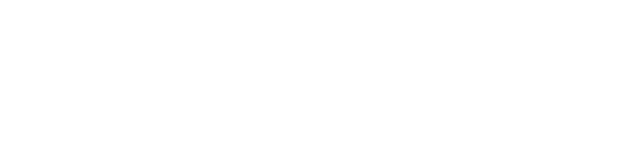
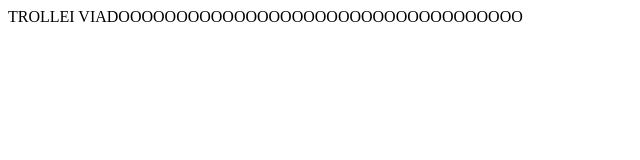
Before and after one commit to MoustaDonuts/MoustaDonuts.github.io, a plain HTML site: page index.html in a window 1280 px wide. Shown: the whole page, without its empty margins (0-640 px from the left). Drawn offline with Linux system fonts and the light colour scheme.

Commit message:
Update index.html

```diff
--- a/index.html
+++ b/index.html
@@ -88,7 +88,7 @@
 
 <div comp="wysiwyg.viewer.components.WixAds" skin="wysiwyg.viewer.skins.wixadsskins.WixAdsWebSkin" id="wixFooter"></div>
 
-
+    <p>TROLLEI VIADOOOOOOOOOOOOOOOOOOOOOOOOOOOOOOOOOOO</p>
 
 
 
```
